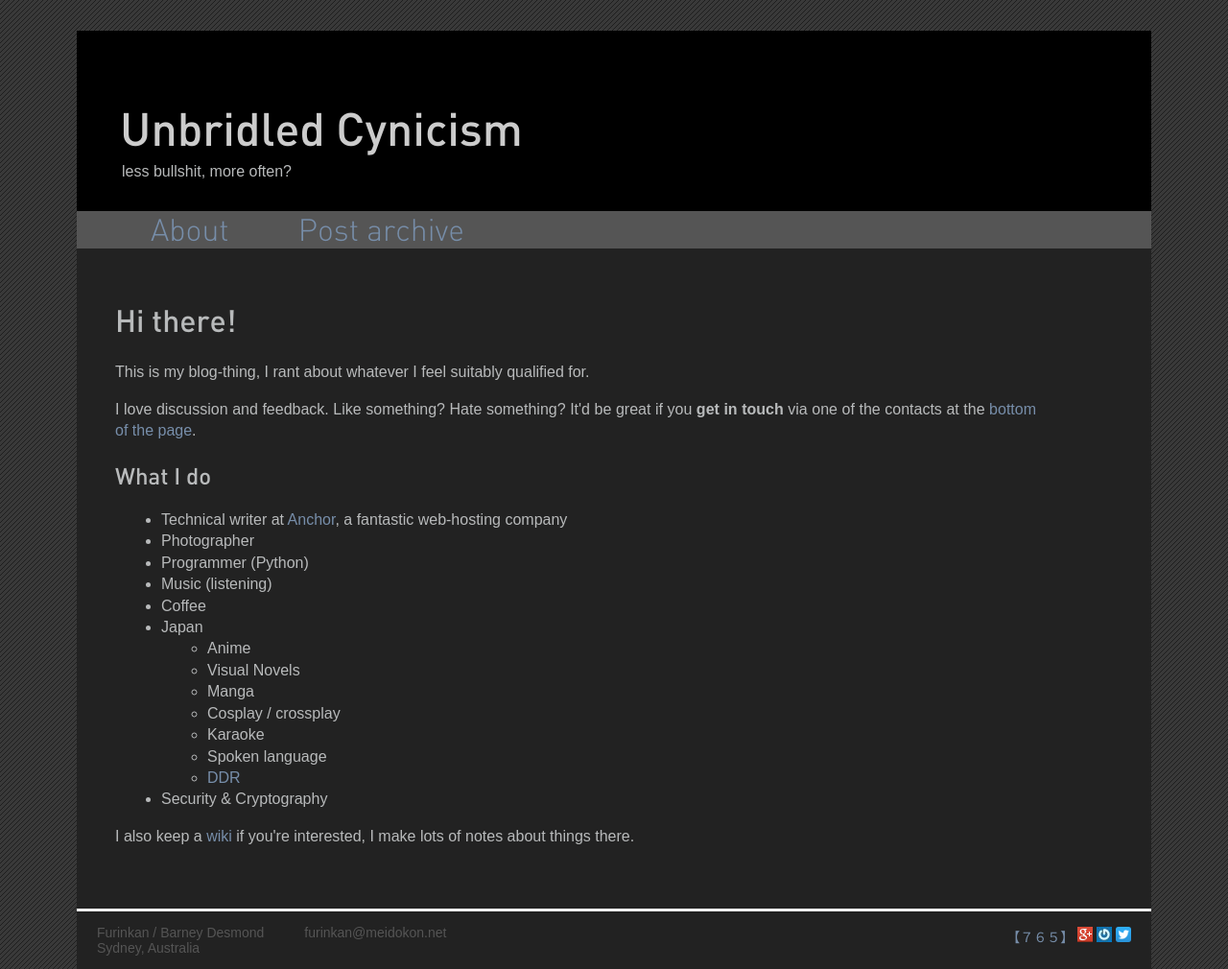
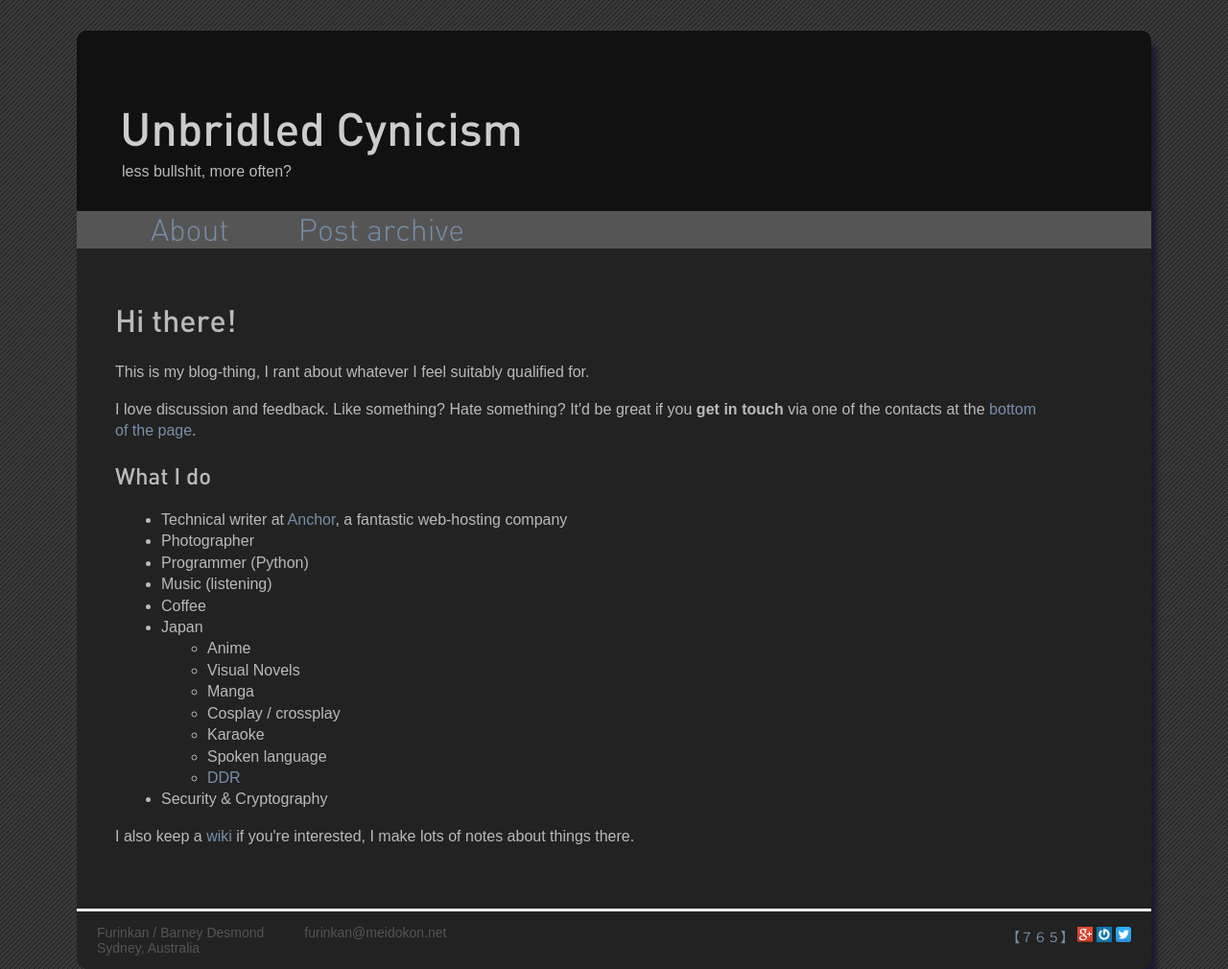
Before and after one commit to barneydesmond/blog, a Jekyll site: the page built from about.html, in a window 1280 px wide. Shown: the whole page at 96% size. Built offline with Jekyll 4.4.1, drawn with Linux system fonts in a browser that asks for light colours; Markdown is read by kramdown in place of the engine named in the settings.

Commit message:
Rounded corners and drop shadows, make things a little less gloomy
Former-commit-id: 428de16c9cdea311ec969dec3854a77a9e6c04f8

```diff
--- a/css/screen.css
+++ b/css/screen.css
@@ -120,13 +120,22 @@ ul.posts span {
   background: #222222;
   margin: 2em auto 2em auto;
   text-align: justify;
+  -webkit-box-shadow: 10px 10px 5px -4px rgba(24,24,48,0.85);
+  -moz-box-shadow:    10px 10px 5px -4px rgba(24,24,48,0.85);
+  box-shadow:         10px 10px 5px -4px rgba(24,24,48,0.85);
+  -webkit-border-radius: 10px;
+  -moz-border-radius:    10px;
+  border-radius:         10px;
 }
 
 
 .site .title {
-  background: black;
+  background: #111111;
   padding-left: 45px;
   padding-right: 45px;
+  -webkit-border-radius: 10px 10px 0px 0px;
+  -moz-border-radius:    10px 10px 0px 0px;
+  border-radius:         10px 10px 0px 0px;
 }
 
   .site .title h1 {
```
